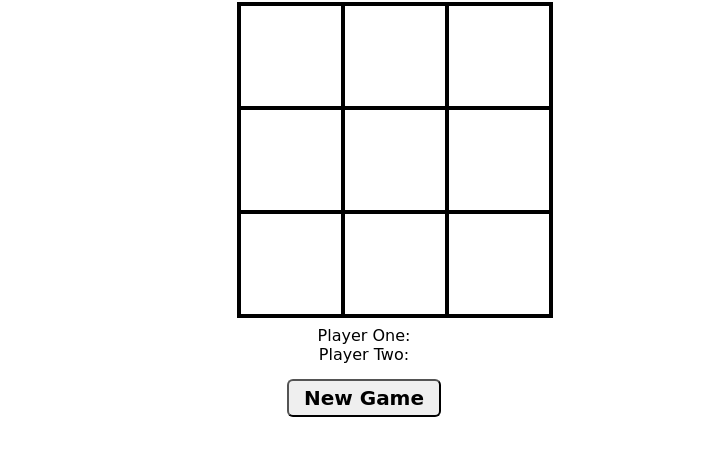
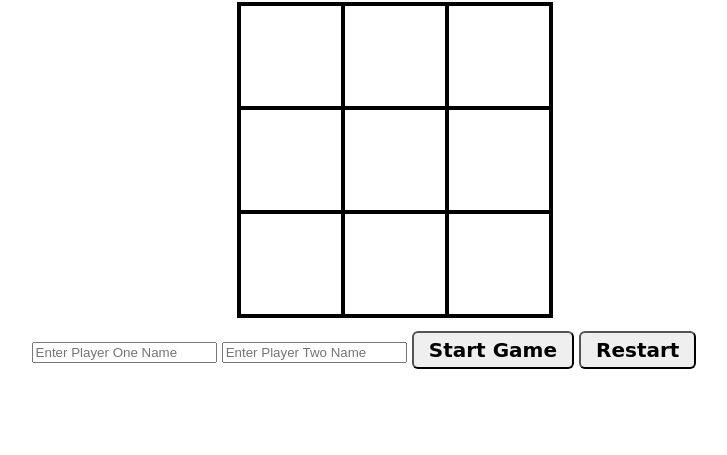
Before and after one commit to Ike-Addy/tic-tac-toe, a plain HTML site: page index.html in a window 1280 px wide. Shown: the part 77-532 px from the top of the page, without its empty margins (276-1003 px from the left). Drawn offline with Linux system fonts and the light colour scheme.

Commit message:
Created start and restart btn

```diff
--- a/index.html
+++ b/index.html
@@ -21,11 +21,12 @@
             <div cellIndex="7" class="cell"></div>
             <div cellIndex="8" class="cell"></div>
         </div>
-        <div class="score-board">
-            <div class="player-one">Player One: </div>
-            <div class="player-two">Player Two: </div>
+        <div class="controls">
+            <input type="text" id="player-one" placeholder="Enter Player One Name">
+            <input type="text" id="player-two" placeholder="Enter Player Two Name">
+            <button class="start-btn">Start Game</button>
+            <button class="restart-btn">Restart</button>
         </div>
-        <button class="reset-btn">New Game</button>
     </div>
 </body>
 </html>
--- a/scripts.js
+++ b/scripts.js
@@ -0,0 +1,2 @@
+const startBtn = document.querySelector('.start-btn');
+const restartBtn = document.querySelector('.restart-btn')
--- a/styles.css
+++ b/styles.css
@@ -26,7 +26,7 @@
     margin-top: 10px;
 }
 
-.reset-btn {
+.restart-btn, .start-btn {
     margin-top: 15px;
     font-family: "Permanent Marker", cursive;
     font-weight: bold;
@@ -37,7 +37,7 @@
     transition-duration: 0.4s;
 }
 
-.reset-btn:hover {
+.restart-btn:hover, .start-btn:hover {
     background-color: aquamarine;
     color: black;
 }
```
